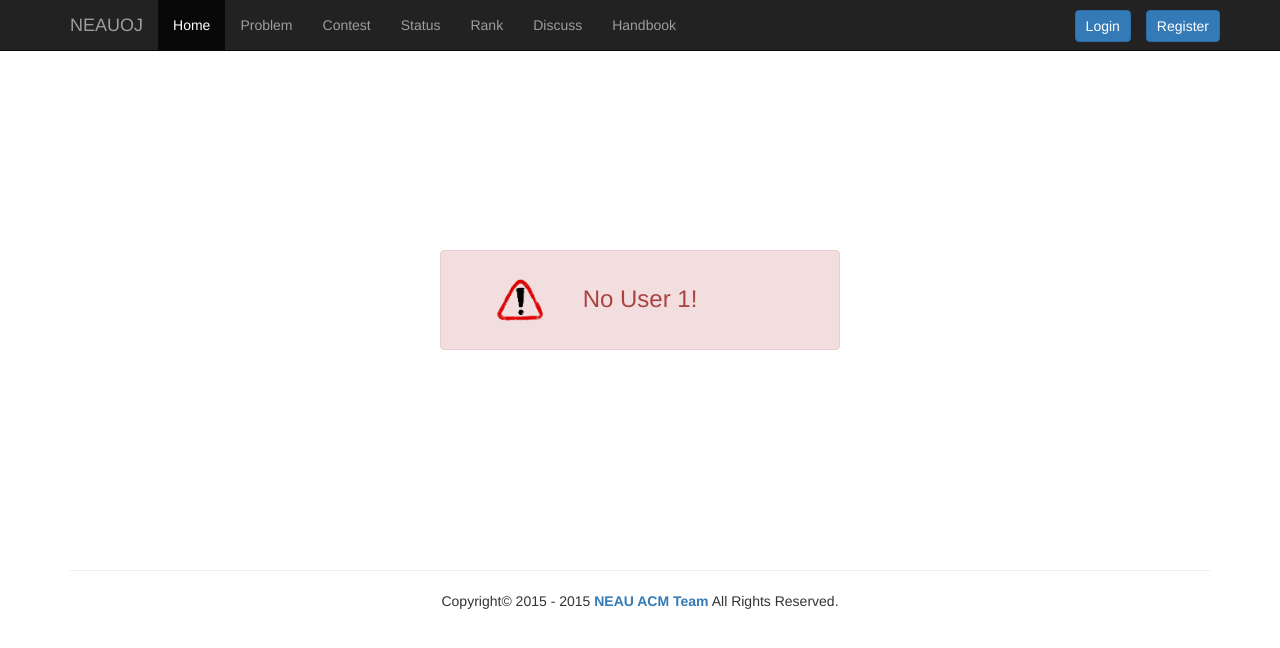
After one commit to codecola1/neauoj, a Django app: a page that uses web/core/templates/base.html in a window 1280 px wide. The commit adds this page. Shown: the top 648 px of the page. Run offline with Django 3.2, Linux system fonts and the light colour scheme; some libraries are stand-ins or nearby versions.

Commit message:
user page error

```diff
--- a/web/core/templates/base.html
+++ b/web/core/templates/base.html
@@ -40,7 +40,7 @@
 					</ul>
 					<ul class="nav navbar-nav navbar-right">
                         {% if user.is_authenticated %}
-                            <li class="welcome"><h4><span class="label label-primary">Welcome <a href="#">{{ user.info.nickname }}</a>.<a href={% url "logout" %}> Logout.</a> </span></h4></li>
+                            <li class="welcome"><h4><span class="label label-primary">Welcome <a href="{% url "userpage" user.username %}">{{ user.info.nickname }}</a>.<a href={% url "logout" %}> Logout.</a> </span></h4></li>
                         {% else %}
 						    <li><button id="button" type="button" class="btn btn-primary" data-toggle="modal" data-target="#LoginModal">Login</button></li>
 						    <li><a id="button" type="button" class="btn btn-primary" href="{% url 'register' %}">Register</a></li>
--- a/web/users/froms.py
+++ b/web/users/froms.py
@@ -8,7 +8,7 @@ import re
 
 class UserRegisterForm(forms.ModelForm):
     error_messages = {
-        'username_mismatch': ("The Username can only fill in the letters, number and underscode."),
+        'username_mismatch': ("The Username can only fill in the letters, numbers and underscodes."),
         'username_mismatch_have': ("Users have been registered."),
         'password_mismatch': ("The two password fields didn't match."),
         'school_mismatch' : ("School can not be empty."),
--- /dev/null
+++ b/web/users/templates/user_main.html
@@ -0,0 +1,47 @@
+{% extends "base.html" %}
+{% load staticfiles %}
+
+{% block set_title %}
+    {% if find_error %}
+        Information Error.
+    {% else %}
+        {{ u.username }} Information.
+    {% endif %}
+{% endblock %}
+
+{% block othercss %}
+    <style>
+        .find_error {
+            margin-top: 50px;
+            margin-left: auto;
+            margin-right: auto;
+            width: 400px;
+            height: 100px;
+            text-align: center;
+        }
+        .top {
+            margin-top: 200px;
+        }
+        .find_error img {
+            position: relative;
+	        right: 120px;
+            top: 10px;
+        }
+        .find_error h3 {
+            position: relative;
+	        bottom: 50px;
+        }
+    </style>
+{% endblock %}
+
+{% block bodytext %}
+    {% if find_error %}
+        <div class="top"></div>
+        <div class="alert alert-danger find_error" role="alert">
+            <img src="{% static "img/jingao.png" %}" width="50" height="50"><h3>No User {{ username }}!</h3>
+        </div>
+        <div class="top"></div>
+    {% else %}
+        <p>test {{ u.username }}</p>
+    {% endif %}
+{% endblock %}
--- a/web/users/urls.py
+++ b/web/users/urls.py
@@ -14,4 +14,5 @@ urlpatterns = [
         "next_page" : "/index",
     }, name = "logout"),
     url(r'^register/', views.register, name = 'register'),
+    url(r'^([a-zA-Z0-9_]+)/', views.index, name = 'userpage')
 ]
--- a/web/users/views.py
+++ b/web/users/views.py
@@ -2,6 +2,7 @@ from django.shortcuts import render, render_to_response
 from django.http import HttpResponse, HttpResponseRedirect
 from django.template import RequestContext
 from users.froms import UserRegisterForm
+from django.contrib.auth.models import User
 
 # Create your views here.
 
@@ -20,3 +21,17 @@ def register(req):
         return render_to_response("register.html", {
             'form': form,
         }, context_instance=RequestContext(req))
+
+def index(req, username):
+    try:
+        user = User.objects.get(username = username)
+    except:
+        user = None
+        find_error = True
+    else:
+        find_error = False
+    return render_to_response("user_main.html", {
+        'find_error' : find_error,
+        'u' : user,
+        'username' : username,
+    }, context_instance=RequestContext(req))
```
Also changed, not shown: web/users/static/img/jingao.png (added), 3 other files. Lines whose indentation alone changed are shown as unchanged.
